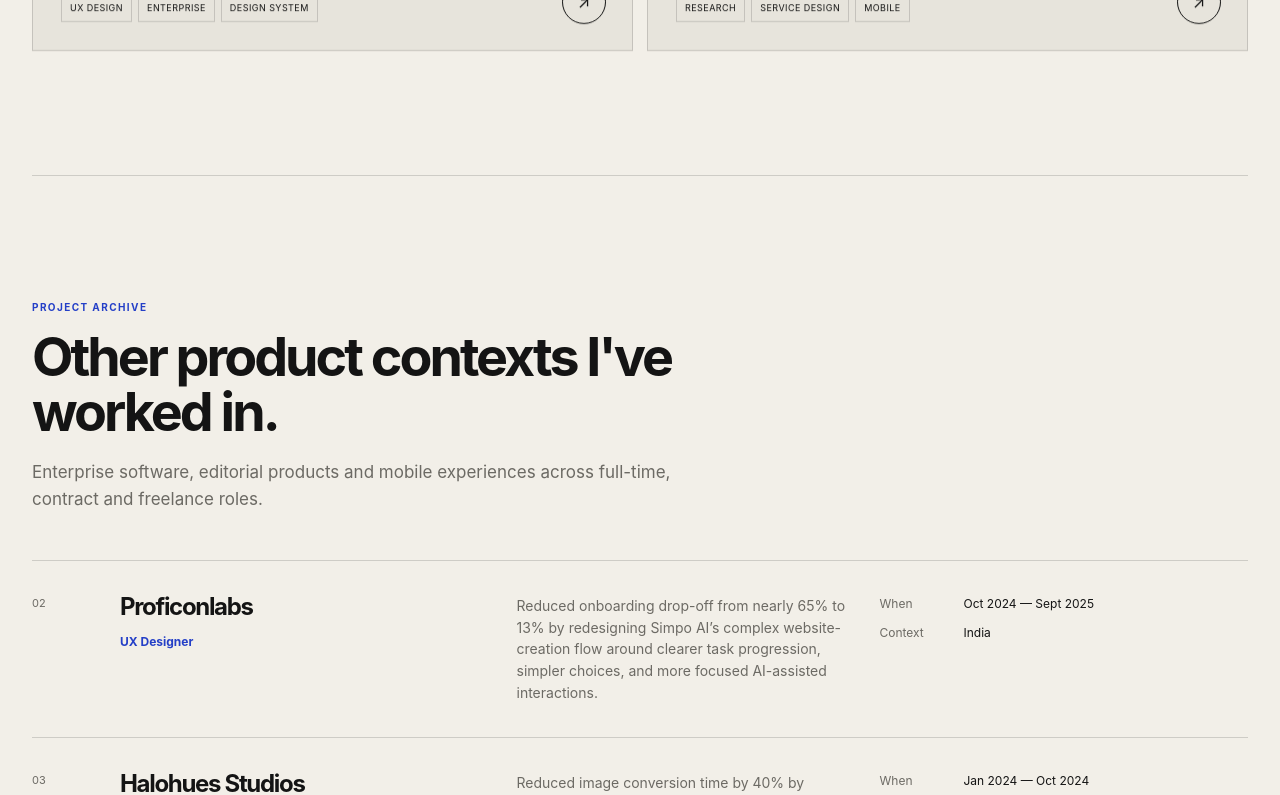
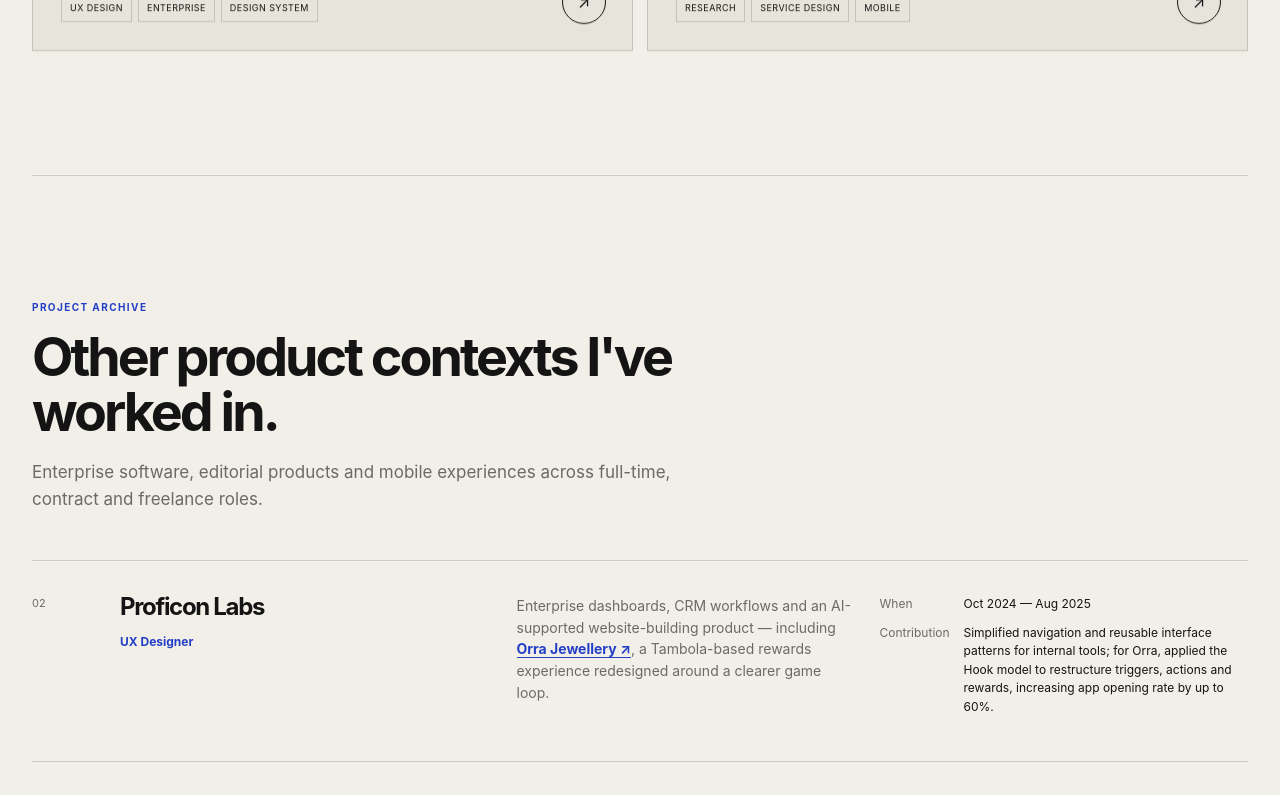
Before and after one commit to Akshayux/akshay-portfolio, a Next.js app: page /work in a window 1280 px wide. Shown: the part 2000-2795 px from the top of the page. Built offline with nearby package versions, Linux system fonts and the light colour scheme.

Commit message:
Fold ORRA into Proficon Labs experience

```diff
--- a/app/data.ts
+++ b/app/data.ts
@@ -74,12 +74,12 @@ export const experience = [
     ],
   },
   {
-    company: 'Proficonlabs',
+    company: 'Proficon Labs',
     role: 'UX Designer',
     employment: '',
     place: 'India',
-    date: 'Oct 2024 — Sept 2025',
-    summary: 'Reduced onboarding drop-off from nearly 65% to 13% by redesigning Simpo AI’s complex website-creation flow around clearer task progression, simpler choices, and more focused AI-assisted interactions.',
+    date: 'Oct 2024 — Aug 2025',
+    summary: 'Enterprise dashboards, CRM workflows and an AI-supported website-building product — including Orra Jewellery, a Tambola-based rewards experience redesigned around a clearer game loop.',
     bullets: [
       'Reduced onboarding drop-off from nearly 65% to 13% by redesigning Simpo AI’s complex website-creation flow around clearer task progression, simpler choices, and more focused AI-assisted interactions.',
       'Increased ORRA Jewellery app opening rate by up to 60% by redesigning the Tambola gamification experience, clarifying how users participate and applying behavioural design principles to encourage repeat engagement.',
--- a/app/globals.css
+++ b/app/globals.css
@@ -358,6 +358,7 @@ p{color:var(--muted)}
 .work-snapshot h3{font-size:24px;margin-bottom:8px}
 .work-snapshot strong{font-size:12px;color:var(--accent-deep)}
 .work-snapshot>p{font-size:14px}
+.work-snapshot .inline-case-link{color:var(--accent-deep);font-weight:700;border-bottom:1px solid currentColor}
 .work-snapshot dl{font-size:12px}
 .work-snapshot dl>div{display:grid;grid-template-columns:76px 1fr;gap:8px;margin-bottom:10px}
 .work-snapshot dt{color:var(--muted)}
--- a/app/recruiter-brief.tsx
+++ b/app/recruiter-brief.tsx
@@ -38,15 +38,15 @@ export default function RecruiterBrief(){
         <section className="recruiter-rationale"><span>Why I designed this brief</span><div><h3>I solved the portfolio-search problem for you too.</h3><p>Recruiters often have minutes—not hours—to understand a portfolio. I made this brief so you do not have to go through every page and assemble the signal yourself. It puts the answer in one place: what I solve, evidence that I have solved it before, and the skills I can bring to your organisation.</p></div></section>
 
         <div className="recruiter-proof" aria-label="Selected product outcomes">
-          <div><strong>65% → 13%</strong><div><span>Onboarding drop-off</span><small><Link href="/work#proficonlabs">Proficonlabs · Simpo AI</Link></small></div></div>
+          <div><strong>65% → 13%</strong><div><span>Onboarding drop-off</span><small><Link href="/work#proficon-labs">Proficon Labs · Simpo AI</Link></small></div></div>
           <div><strong>60% → 22%</strong><div><span>Checkout drop-off</span><small><Link href="/work/luxtj">LUXTJ · checkout</Link></small></div></div>
           <div><strong>Up to +70%</strong><div><span>Profile engagement</span><small><Link href="/work/luxtj">LUXTJ · profile</Link></small></div></div>
-          <div><strong>Up to +60%</strong><div><span>App opening rate</span><small><Link href="/work#orra-jewellery">ORRA Jewellery</Link></small></div></div>
+          <div><strong>Up to +60%</strong><div><span>App opening rate</span><small><Link href="/work#proficon-labs">Proficon Labs (Orra Jewellery)</Link></small></div></div>
         </div>
 
         <section className="recruiter-intro recruiter-why"><span>01 / Why me</span><div><h3>I make ambiguity useful.</h3><p>Hire me when you need a Product or UX Designer who can diagnose why a journey is failing—not only make the interface look better.</p><div className="recruiter-why-grid"><article><strong>I find the real cause</strong><p>I connect user behaviour, business needs and system constraints before choosing a solution.</p></article><article><strong>I design measurable change</strong><p>I turn research into clearer journeys and track whether the redesign actually improved behaviour.</p></article><article><strong>I use AI with judgement</strong><p>I use tools such as ChatGPT, Claude and Figma AI to explore, synthesise and stress-test ideas—always grounded in human insight.</p></article></div></div></section>
 
-        <section className="recruiter-contribution"><div><span>02 / Proof from past work</span><h3>Problems I have already turned around.</h3></div><ol><li><b>LUXTJ · Luxury travel</b><p>Reduced checkout drop-off from nearly 60% to 22% by redesigning the cart and checkout experience, restructuring dense travel information, improving hierarchy, and simplifying the path from review to payment. I also increased profile engagement by up to 70% through a clearer, guided journey.</p></li><li><b>Proficonlabs · AI onboarding</b><p>Reduced onboarding drop-off from nearly 65% to 13% by redesigning Simpo AI’s complex website-creation flow around clearer task progression, simpler choices, and more focused AI-assisted interactions.</p></li><li><b>ORRA Jewellery · Gamification</b><p>Increased app opening rate by up to 60% by redesigning the Tambola gamification experience, clarifying how users participate and applying behavioural design principles to encourage repeat engagement.</p></li><li><b>Halohues Studios · Format conversion</b><p>Reduced image conversion time by 40% by designing a simpler workflow for VFX artists, making technical controls easier to understand and reducing unnecessary steps in the conversion process.</p></li></ol></section>
+        <section className="recruiter-contribution"><div><span>02 / Proof from past work</span><h3>Problems I have already turned around.</h3></div><ol><li><b>LUXTJ · Luxury travel</b><p>Reduced checkout drop-off from nearly 60% to 22% by redesigning the cart and checkout experience, restructuring dense travel information, improving hierarchy, and simplifying the path from review to payment. I also increased profile engagement by up to 70% through a clearer, guided journey.</p></li><li><b>Proficon Labs · AI onboarding</b><p>Reduced onboarding drop-off from nearly 65% to 13% by redesigning Simpo AI’s complex website-creation flow around clearer task progression, simpler choices, and more focused AI-assisted interactions.</p></li><li><b>Proficon Labs client · ORRA Jewellery</b><p>Increased app opening rate by up to 60% by redesigning the Tambola gamification experience, clarifying how users participate and applying behavioural design principles to encourage repeat engagement.</p></li><li><b>Halohues Studios · Format conversion</b><p>Reduced image conversion time by 40% by designing a simpler workflow for VFX artists, making technical controls easier to understand and reducing unnecessary steps in the conversion process.</p></li></ol></section>
 
         <section className="recruiter-difference"><div><span>03 / What I bring to your team</span><h3>A designer who can think, make and explain.</h3></div><div className="recruiter-difference-grid"><article><small>Product thinking</small><strong>Frame the right problem</strong><p>I connect user needs, business goals and system constraints to focus the team on the decision that matters next.</p></article><article><small>UX craft</small><strong>Design clear journeys</strong><p>I turn research into simple information architecture, useful interactions and experiences people can move through with confidence.</p></article><article><small>AI-assisted workflow</small><strong>Move faster with judgement</strong><p>I use AI tools for exploration, synthesis and critique, while keeping the final decisions human, evidence-led and responsible.</p></article><article><small>Systems + delivery</small><strong>Make work buildable</strong><p>I create reusable patterns, communicate states and partner with developers so good ideas survive implementation.</p></article></div></section>
 
--- a/app/work/page.tsx
+++ b/app/work/page.tsx
@@ -21,18 +21,12 @@ export default function WorkPage(){return <PageFrame>
   <section className="section shell">
     <SectionHead eyebrow="Project archive" title="Other product contexts I&apos;ve worked in." copy="Enterprise software, editorial products and mobile experiences across full-time, contract and freelance roles."/>
     <div className="work-snapshot-list">
-      {experience.filter(item=>!item.company.startsWith('LUXTJ')).map((item,index)=><article className="work-snapshot reveal" id={item.company==='Proficonlabs'?'proficonlabs':undefined} key={`${item.company}-${item.date}`}>
+      {experience.filter(item=>!item.company.startsWith('LUXTJ')).map((item,index)=><article className="work-snapshot reveal" id={item.company==='Proficon Labs'?'proficon-labs':undefined} key={`${item.company}-${item.date}`}>
         <span>{String(index+2).padStart(2,'0')}</span>
         <div><h3>{item.company}</h3><strong>{item.role}</strong></div>
-        <p>{item.summary}</p>
-        <dl><div><dt>When</dt><dd>{item.date}</dd></div><div><dt>Context</dt><dd>{[item.employment,item.place].filter(Boolean).join(' · ')||'Project-based'}</dd></div></dl>
+        <p>{item.company==='Proficon Labs'?<>Enterprise dashboards, CRM workflows and an AI-supported website-building product — including <a className="inline-case-link" href="https://www.behance.net/gallery/232241697/Orra-Jewellery" target="_blank" rel="noreferrer" data-cursor-label="Open">Orra Jewellery ↗</a>, a Tambola-based rewards experience redesigned around a clearer game loop.</>:item.summary}</p>
+        <dl><div><dt>When</dt><dd>{item.date}</dd></div><div><dt>{item.company==='Proficon Labs'?'Contribution':'Context'}</dt><dd>{item.company==='Proficon Labs'?'Simplified navigation and reusable interface patterns for internal tools; for Orra, applied the Hook model to restructure triggers, actions and rewards, increasing app opening rate by up to 60%.':([item.employment,item.place].filter(Boolean).join(' · ')||'Project-based')}</dd></div></dl>
       </article>)}
-      <article className="work-snapshot reveal" id="orra-jewellery">
-        <span>{String(experience.filter(item=>!item.company.startsWith('LUXTJ')).length+2).padStart(2,'0')}</span>
-        <div><h3>ORRA Jewellery</h3><strong>Gamification experience</strong></div>
-        <p>Increased app opening rate by up to 60% by redesigning the Tambola gamification experience, clarifying how users participate and applying behavioural design principles to encourage repeat engagement.</p>
-        <dl><div><dt>When</dt><dd>Oct 2024 — Sept 2025</dd></div><div><dt>Context</dt><dd>Proficonlabs client project</dd></div></dl>
-      </article>
     </div>
   </section>
 </PageFrame>}
```
